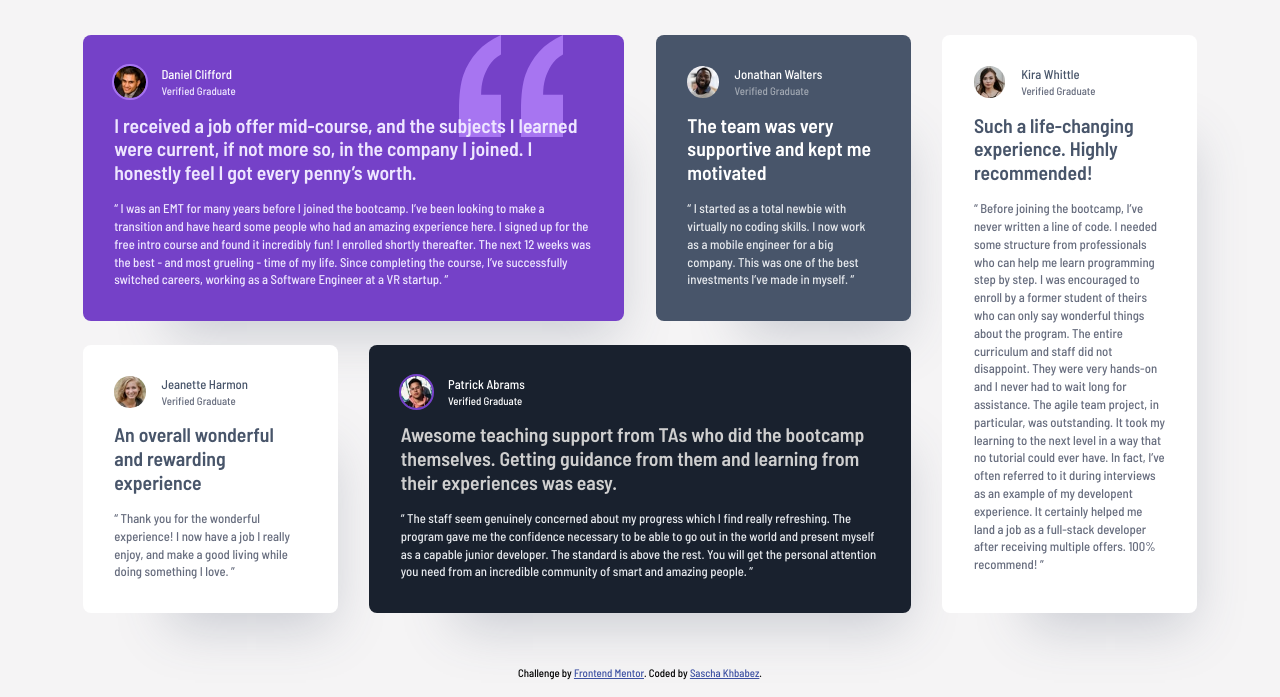
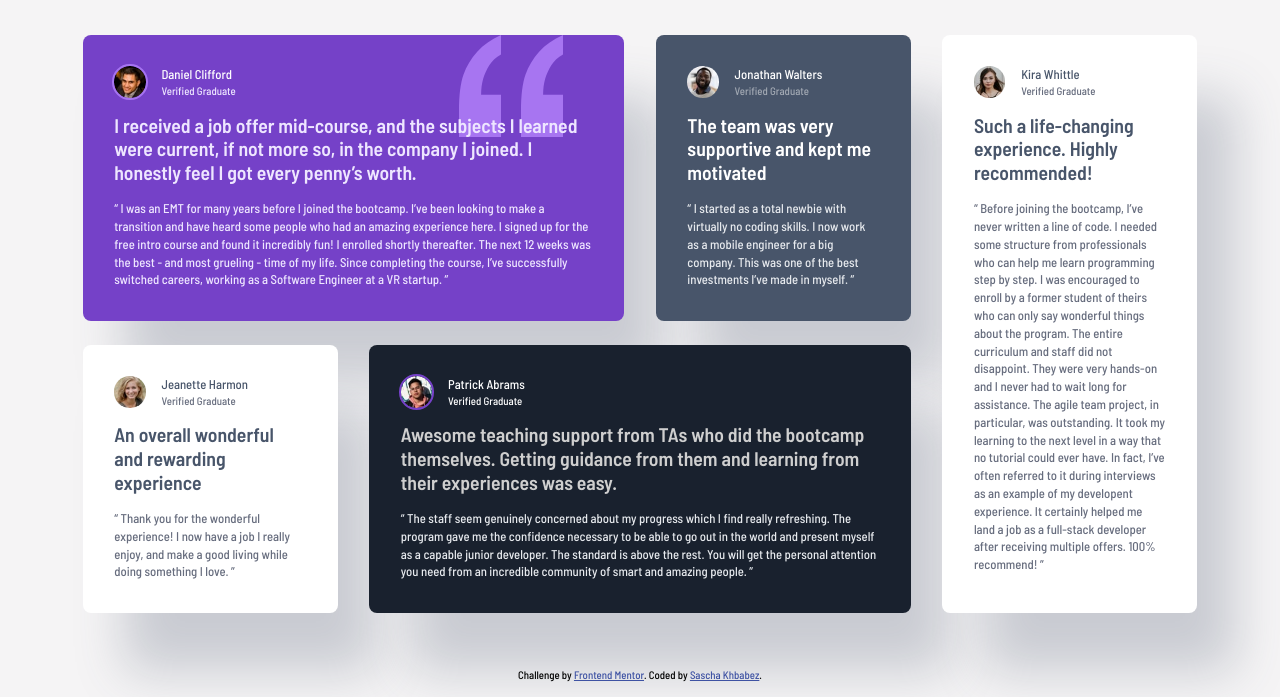
Before and after one commit to skhbabez/testimonials-grid-section-main, a plain HTML site: page index.html in a window 1280 px wide. Shown: the part 103-800 px from the top of the page. Drawn offline with Linux system fonts and the light colour scheme.

Commit message:
Fixed according to the css report

```diff
--- a/index.html
+++ b/index.html
@@ -13,9 +13,7 @@
 
     <link rel="stylesheet" href="./styles.css" />
 
-    <title>
-      Frontend Mentor | Testimonials grid section challenge on Frontend Mentor
-    </title>
+    <title>Testimonials grid section challenge</title>
   </head>
   <body class="flow">
     <header>
--- a/styles.css
+++ b/styles.css
@@ -40,6 +40,7 @@
   --step-3: clamp(2.5rem, 2.071rem + 2.143vw, 4rem);
   --corner-radius: 0.5rem;
   --flow: var(--space-l);
+  --shadow: 40px 60px 50px -2px rgba(72, 85, 106, 25%);
 }
 *,
 ::before,
@@ -66,7 +67,7 @@ body {
   align-items: center;
   justify-content: space-between;
   line-height: 1.2;
-  padding: 1.09375rem;
+  padding: var(--space-s);
 }
 
 ul,
@@ -122,7 +123,7 @@ blockquote::after {
   background-color: var(--testimonial-background);
   padding: var(--space-l);
   border-radius: var(--corner-radius);
-  box-shadow: 40px 60px 50px -47px rgba(72, 85, 106, 25%);
+  box-shadow: var(--shadow);
 }
 
 .testimonial-1 {
```
Also changed, not shown: 2 other files.
